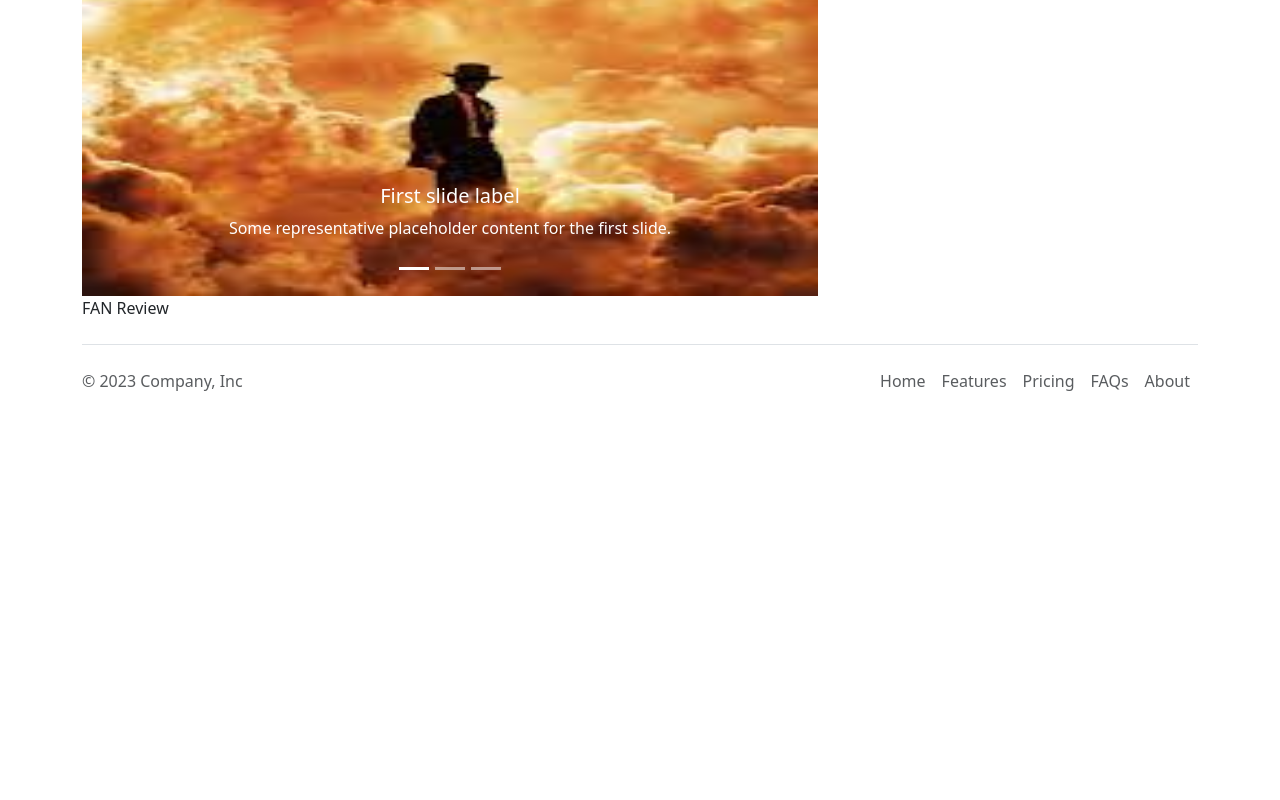
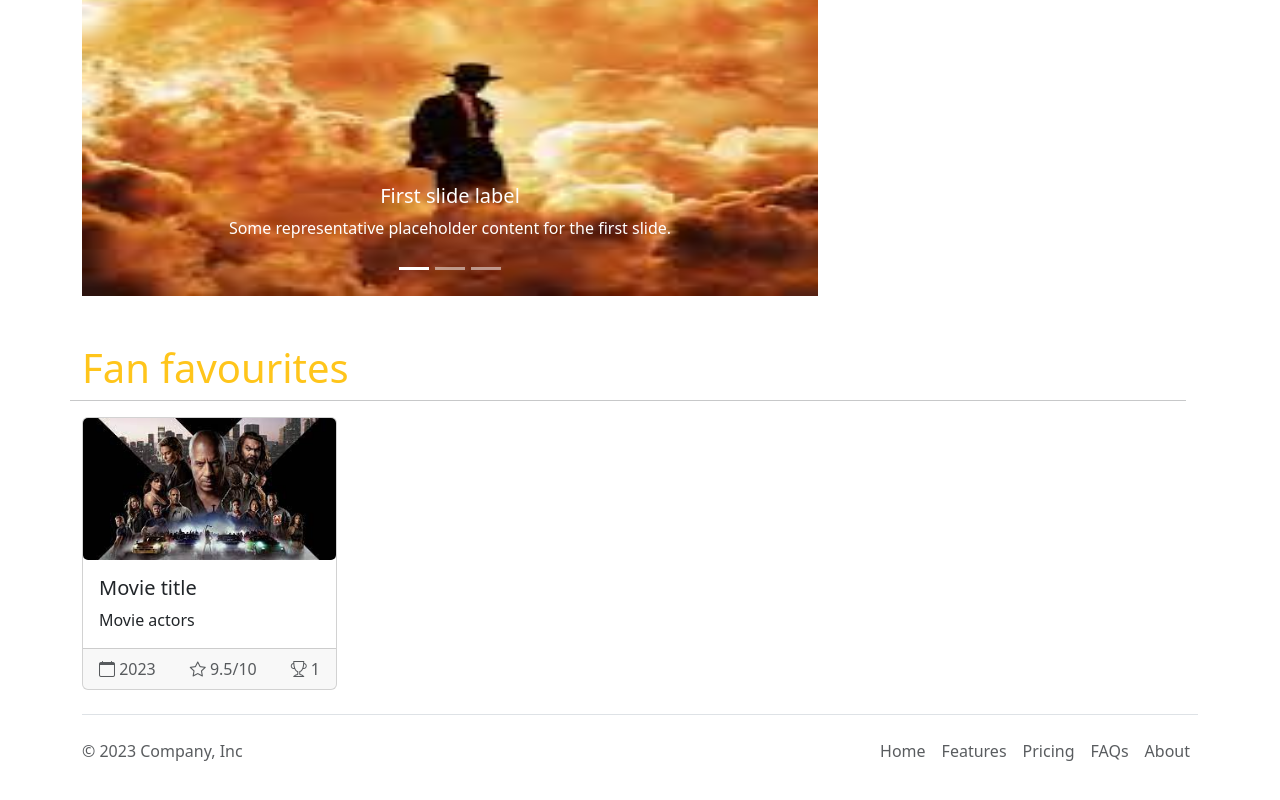
Before and after one commit to JuriLu/AngBeyondFundamentals, an Angular app: page / in a window 1280 px wide. Shown: the part 460-1260 px from the top of the page. Before the commit the page ends 901 px from the top, so only its background shows below. Built offline with nearby package versions, Linux system fonts and the light colour scheme.

Commit message:
Fan favourites

```diff
--- a/angular.json
+++ b/angular.json
@@ -100,5 +100,8 @@
         }
       }
     }
+  },
+  "cli": {
+    "analytics": "951fb5f2-c90e-44d8-a4be-50bbb3247f41"
   }
 }
--- a/src/app/shared/home/home.component.html
+++ b/src/app/shared/home/home.component.html
@@ -68,9 +68,24 @@
     </div>
   </div>
 
-  <div class="row">
-    <div class="col-md-12">
-      FAN Review
+  <div class="row mt-5">
+    <h1 >Fan favourites</h1>
+    <hr>
+
+    <div class="col-md-3">
+      <div class="card">
+        <img src="../../../assets/images/Fast%20X.jpeg" class="card-img">
+
+        <div class="card-body">
+          <h5 class="card-title">Movie title</h5>
+          <p class="card-text">Movie actors</p>
+        </div>
+
+        <div class="card-footer text-center text-muted">
+          <span class="float-start"> <i class="bi bi-calendar"></i> 2023</span>
+          <span ><i class="bi bi-star"></i> 9.5/10</span>
+          <span class="float-end"><i class="bi bi-trophy"></i> 1</span>
+        </div>
+      </div>
     </div>
-  </div>
 </div>
--- a/src/app/shared/home/home.component.scss
+++ b/src/app/shared/home/home.component.scss
@@ -0,0 +1,3 @@
+h1 {
+  color: #FFC51B;
+}
```
